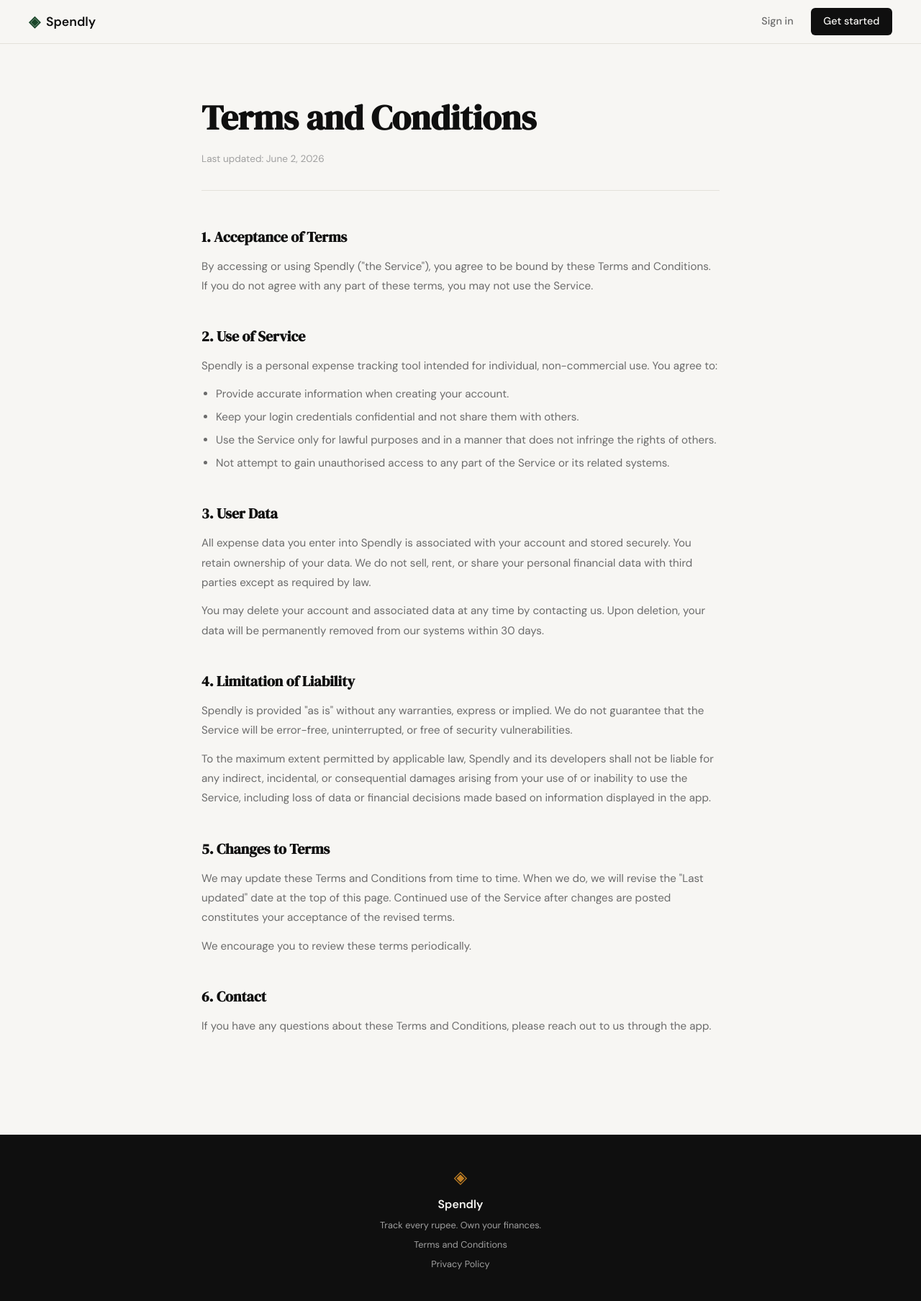
After one commit to Mahi11353/Finance-Tracker, a Flask app: page /terms in a window 1280 px wide. The commit adds this page. Shown: the whole page at 72% size. Run offline with Flask 3, Linux system fonts and the light colour scheme.

Commit message:
add terms page and styling

```diff
--- a/app.py
+++ b/app.py
@@ -20,6 +20,11 @@ def register():
 @app.route("/login")
 def login():
     return render_template("login.html")
+
+
+@app.route("/terms")
+def terms():
+    return render_template("terms.html")
 
 
 # ------------------------------------------------------------------ #
--- a/static/css/style.css
+++ b/static/css/style.css
@@ -507,6 +507,73 @@ a { color: inherit; text-decoration: none; }
     color: var(--ink-faint);
 }
 
+.footer-inner a {
+    font-size: 0.8rem;
+    color: var(--ink-faint);
+    transition: color 0.2s;
+}
+
+.footer-inner a:hover { color: var(--paper); }
+
+/* ------------------------------------------------------------------ */
+/* Legal pages (Terms, Privacy)                                        */
+/* ------------------------------------------------------------------ */
+
+.legal-page {
+    padding: 4rem 2rem 6rem;
+}
+
+.legal-inner {
+    max-width: 720px;
+    margin: 0 auto;
+}
+
+.legal-title {
+    font-family: var(--font-display);
+    font-size: clamp(2rem, 4vw, 3rem);
+    color: var(--ink);
+    margin-bottom: 0.5rem;
+}
+
+.legal-updated {
+    font-size: 0.85rem;
+    color: var(--ink-faint);
+    margin-bottom: 3rem;
+    padding-bottom: 2rem;
+    border-bottom: 1px solid var(--border);
+}
+
+.legal-section {
+    margin-bottom: 2.5rem;
+}
+
+.legal-section h2 {
+    font-family: var(--font-display);
+    font-size: 1.25rem;
+    color: var(--ink);
+    margin-bottom: 0.75rem;
+}
+
+.legal-section p {
+    font-size: 0.95rem;
+    color: var(--ink-muted);
+    line-height: 1.8;
+    margin-bottom: 0.75rem;
+}
+
+.legal-section ul {
+    margin: 0.5rem 0 0.75rem 1.25rem;
+    display: flex;
+    flex-direction: column;
+    gap: 0.4rem;
+}
+
+.legal-section ul li {
+    font-size: 0.95rem;
+    color: var(--ink-muted);
+    line-height: 1.7;
+}
+
 /* ------------------------------------------------------------------ */
 /* Responsive                                                          */
 /* ------------------------------------------------------------------ */
--- a/templates/base.html
+++ b/templates/base.html
@@ -34,7 +34,7 @@
             <span class="brand-icon">◈</span>
             <span class="footer-name">Spendly</span>
             <p class="footer-copy">Track every rupee. Own your finances.</p>
-            <a href="#">Terms and Conditions</a>
+            <a href="{{ url_for('terms') }}">Terms and Conditions</a>
             <a href="#">Privacy Policy</a>
         </div>
     </footer>
--- /dev/null
+++ b/templates/terms.html
@@ -0,0 +1,53 @@
+{% extends "base.html" %}
+
+{% block title %}Terms and Conditions — Spendly{% endblock %}
+
+{% block content %}
+
+<section class="legal-page">
+    <div class="legal-inner">
+        <h1 class="legal-title">Terms and Conditions</h1>
+        <p class="legal-updated">Last updated: June 2, 2026</p>
+
+        <div class="legal-section">
+            <h2>1. Acceptance of Terms</h2>
+            <p>By accessing or using Spendly ("the Service"), you agree to be bound by these Terms and Conditions. If you do not agree with any part of these terms, you may not use the Service.</p>
+        </div>
+
+        <div class="legal-section">
+            <h2>2. Use of Service</h2>
+            <p>Spendly is a personal expense tracking tool intended for individual, non-commercial use. You agree to:</p>
+            <ul>
+                <li>Provide accurate information when creating your account.</li>
+                <li>Keep your login credentials confidential and not share them with others.</li>
+                <li>Use the Service only for lawful purposes and in a manner that does not infringe the rights of others.</li>
+                <li>Not attempt to gain unauthorised access to any part of the Service or its related systems.</li>
+            </ul>
+        </div>
+
+        <div class="legal-section">
+            <h2>3. User Data</h2>
+            <p>All expense data you enter into Spendly is associated with your account and stored securely. You retain ownership of your data. We do not sell, rent, or share your personal financial data with third parties except as required by law.</p>
+            <p>You may delete your account and associated data at any time by contacting us. Upon deletion, your data will be permanently removed from our systems within 30 days.</p>
+        </div>
+
+        <div class="legal-section">
+            <h2>4. Limitation of Liability</h2>
+            <p>Spendly is provided "as is" without any warranties, express or implied. We do not guarantee that the Service will be error-free, uninterrupted, or free of security vulnerabilities.</p>
+            <p>To the maximum extent permitted by applicable law, Spendly and its developers shall not be liable for any indirect, incidental, or consequential damages arising from your use of or inability to use the Service, including loss of data or financial decisions made based on information displayed in the app.</p>
+        </div>
+
+        <div class="legal-section">
+            <h2>5. Changes to Terms</h2>
+            <p>We may update these Terms and Conditions from time to time. When we do, we will revise the "Last updated" date at the top of this page. Continued use of the Service after changes are posted constitutes your acceptance of the revised terms.</p>
+            <p>We encourage you to review these terms periodically.</p>
+        </div>
+
+        <div class="legal-section">
+            <h2>6. Contact</h2>
+            <p>If you have any questions about these Terms and Conditions, please reach out to us through the app.</p>
+        </div>
+    </div>
+</section>
+
+{% endblock %}
```
